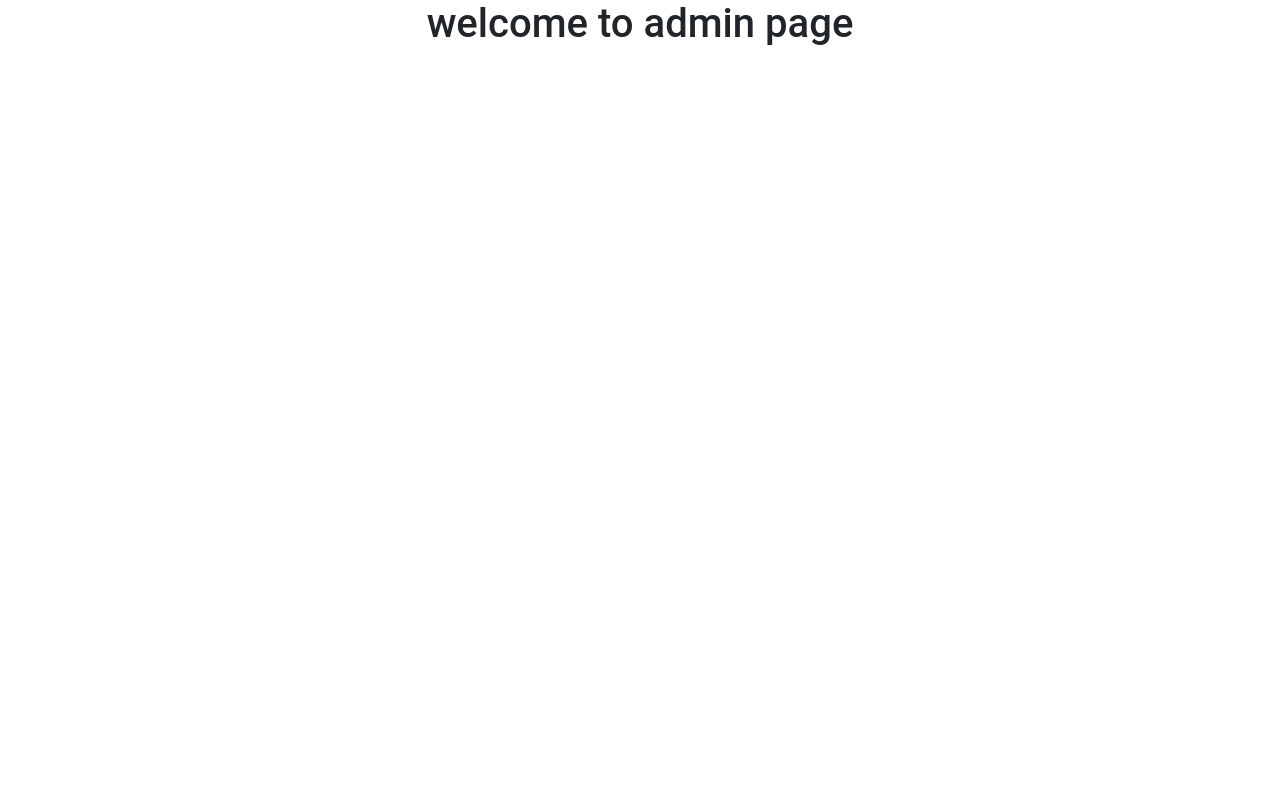
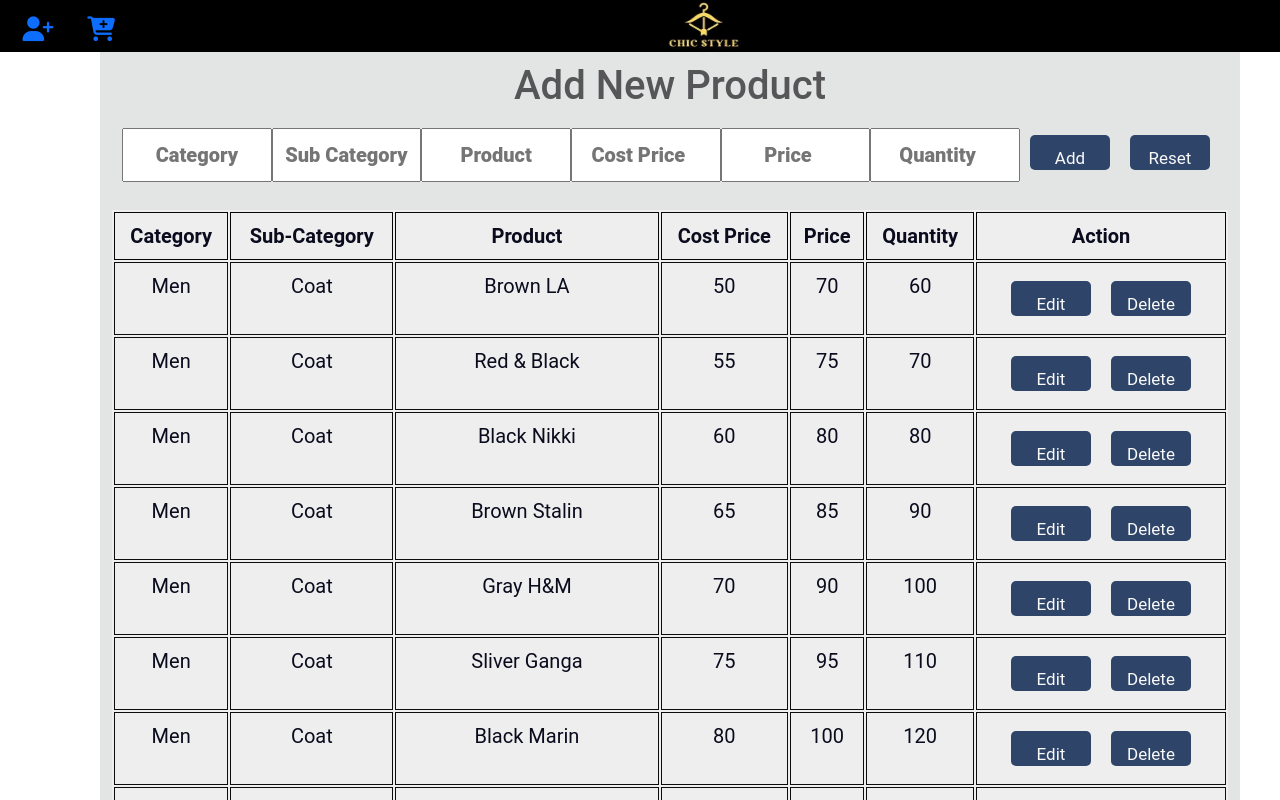
Before and after one commit to IsmaelMousa/pos-sales-stock, a React (Create React App) app: page /admin in a window 1280 px wide. Shown: the top 800 px of the page. Built offline with nearby package versions, Linux system fonts and the light colour scheme.

Commit message:
Linking admin page with its component

```diff
--- a/src/components/Admin/Admin.js
+++ /dev/null
@@ -1,6 +0,0 @@
-function Admin() {
-    return (
-        <h1> welcome to admin page</h1>
-    )
-}
-export default Admin;
--- a/src/components/Admin/Employee/Table.css
+++ b/src/components/Admin/Employee/Table.css
@@ -1,5 +1,7 @@
 .container{
  background-color: rgb(227, 228, 228);
+ margin-top: -20px;
+    margin-left: 100px;
 
 }
 
--- a/src/components/admin/Navbar/Navbar.css
+++ b/src/components/Admin/NavBar/AdminNavBar.css
@@ -2,6 +2,7 @@
     margin: 0;
     padding: 0;
 }
+
 ul {
     list-style-type: none;
     height: 69px;
@@ -20,28 +21,21 @@ li :hover {
     background-color: rgb(0, 0, 0);
 }
 
-.logo{
+.logo {
     margin-left: 19px;
 }
 
-.img{
-    width : 100px;
+.img {
+    width: 100px;
     height: 66px;
+    float: right;
+    margin-left: 700px;
 }
 
-.button{
+.button {
     color: rgb(255, 255, 255);
-    margin: 10px;
+    margin: 15px;
     margin-left: 30px;
     font-size: 33px;
     cursor: pointer;
 }
-
-.return{
-   float: right;
-   color: rgb(255, 255, 255);
-   padding: 0 10px;
-   margin: 10px;
-   font-size: 33px;
-   cursor: pointer;
-}
--- /dev/null
+++ b/src/components/Admin/NavBar/AdminNavBar.js
@@ -0,0 +1,28 @@
+import "./AdminNavBar.css"
+import { Link } from "react-router-dom";
+
+
+function AdminNavBar() {
+    return (
+
+        <ul>
+
+
+            <li className="button">
+                <Link to="/employee"> <i class="fa-solid fa-user-plus"></i></Link>
+
+            </li>
+
+            <li className="button">
+                <Link to="/product">  <i class="fa-sharp fa-solid fa-cart-plus"></i> </Link>
+
+            </li>
+            <li className='logo'>
+                <Link to="index.html">
+                    <img src="./images/logo.webp" className="img" alt="website" /></Link>
+            </li>
+
+        </ul>
+    )
+};
+export default AdminNavBar;
--- a/src/components/Admin/Products/Table.css
+++ b/src/components/Admin/Products/Table.css
@@ -1,5 +1,7 @@
 .container{
   background-color: rgb(227, 228, 228);
+  margin-top: -20px;
+    margin-left: 100px;
 }
 
 #form{
--- a/src/components/Seller/NavBar/Navbar.js
+++ b/src/components/Seller/NavBar/Navbar.js
@@ -1,8 +1,8 @@
-import React,{useState} from "react";
+import React, { useState } from "react";
 import "./Navbar.css"
-import { Link,useNavigate } from "react-router-dom";
+import { Link, useNavigate } from "react-router-dom";
 function NavBar() {
-  let navigate=useNavigate()
+  let navigate = useNavigate()
   const [searchTerm, setSearchTerm] = useState('');
   const handleChange = (event) => {
     console.log(event.target.value)
@@ -10,7 +10,7 @@ function NavBar() {
   };
   const handleSubmit = (event) => {
     event.preventDefault();
-       navigate("/search/"+searchTerm);
+    navigate("/search/" + searchTerm);
   };
   return (
     <nav className="navbar navbar-expand-lg sticky-top">
@@ -23,7 +23,7 @@ function NavBar() {
         <div className="collapse navbar-collapse" id="main">
           <ul className="navbar-nav ms-5 mb-2 mb-lg-1" >
             <li className="nav-item">
-              <Link to="/home1" className="nav-link p-lg-3 active" aria-current="page" >Sales</Link>
+              <Link to="/seller" className="nav-link p-lg-3 active" aria-current="page" >Sales</Link>
             </li>
             <li className="nav-item">
               <Link to="/subcategory/Men" className="nav-link  p-lg-3">Men</Link>
@@ -45,7 +45,7 @@ function NavBar() {
                   if (event.key === 'Enter') {
                     handleSubmit(event);
                   }
-        }}/>
+                }} />
               </div>
             </form>
           </div>
--- a/src/index.js
+++ b/src/index.js
@@ -9,17 +9,18 @@ import SubCategoryCards from "./components/Seller/Products/SubCategoryCards"
 import Search from "./components/Seller/Products/Search"
 import Items from "./components/Seller/Products/ItemsPage"
 import NavBar from "./components/Seller/NavBar/Navbar"
-import Admin from "./components/Admin/Admin"
-
+import Table from "./components/Admin/Employee/Table"
+import AdminProductsTable from "./components/Admin/Products/Table"
+import AdminNavBar from "./components/Admin/NavBar/AdminNavBar"
 const root = ReactDOM.createRoot(document.getElementById('root'));
 root.render(
   <React.StrictMode>
     <BrowserRouter>
       <Routes>
         <Route path="/" element={<SignInSignupWithLocalStorage />} />
-        <Route path="/admin" element={<Admin />} />
-
-
+        <Route path="/admin" element={<><AdminNavBar /><AdminProductsTable/></>} />
+        <Route path='/employee' element={<><AdminNavBar/><Table /></>} />
+        <Route path='/product' element={<> <AdminNavBar/><AdminProductsTable /></>} />
         <Route path="/seller" element={<><NavBar /><div className="parent"><SalesPage /></div></>} />
         <Route path="/subcategory/:category" element={<><NavBar /><div className="parent"><SubCategoryCards /></div></>} />
         <Route path="/items/:category/:subcategory" element={<><NavBar /><div className="parent"><Items /></div></>} />
```
Also changed, not shown: src/components/admin/Navbar/Navbar.js (deleted, +0 -33 lines). Lines whose indentation alone changed are shown as unchanged.
